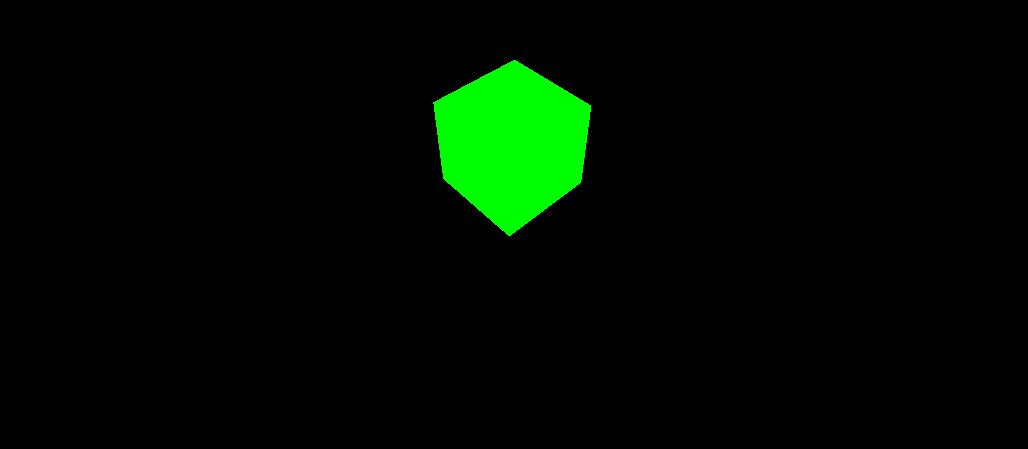
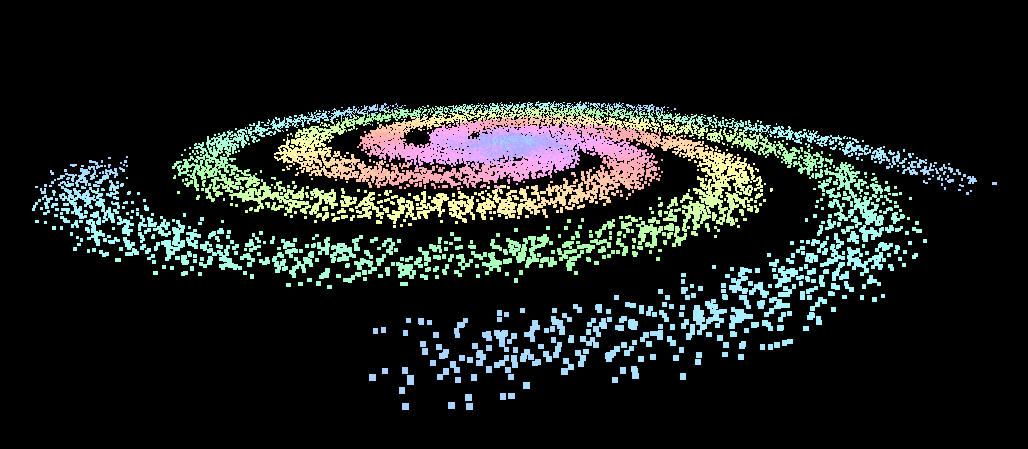
Before and after one commit to kensho-pilkey/FirstThreejs, a website built with Vite: page index.html in a window 1280 px wide. Shown: the part 255-704 px from the top of the page, without its empty margins (128-1156 px from the left). Built offline with nearby package versions, Linux system fonts and the light colour scheme; animation ran at ten frames a second.

Commit message:
galaxy added w spinning

```diff
--- a/index.html
+++ b/index.html
@@ -1,13 +1,15 @@
 <!DOCTYPE html>
 <html lang="en">
 <head>
-		<meta charset="utf-8">
-		<title>My first three.js app</title>
+    <meta charset="UTF-8">
+    <meta name="viewport" content="width=device-width, initial-scale=1.0">
+    <title>Spinning Galaxy with Three.js</title>
     <style>
-			body { margin: 0; }
+        body { margin: 0; overflow: hidden; }
+        canvas { display: block; }
     </style>
 </head>
 <body>
-		<script type="module" src="/main.js"></script>
+    <script type="module" src="./main.js"></script>
 </body>
 </html>
--- a/main.js
+++ b/main.js
@@ -1,25 +1,67 @@
 import * as THREE from 'three';
 
+// Set up the scene, camera, and renderer
 const scene = new THREE.Scene();
-const camera = new THREE.PerspectiveCamera( 75, window.innerWidth / window.innerHeight, 0.1, 1000 );
+const camera = new THREE.PerspectiveCamera(75, window.innerWidth / window.innerHeight, 0.1, 1000);
+const renderer = new THREE.WebGLRenderer();
+renderer.setSize(window.innerWidth, window.innerHeight);
+document.body.appendChild(renderer.domElement);
 
-const renderer = new THREE.WebGLRenderer();
-renderer.setSize( window.innerWidth, window.innerHeight );
-renderer.setAnimationLoop( animate );
-document.body.appendChild( renderer.domElement );
+// Galaxy parameters
+const starCount = 20000;
+const galaxyRadius = 7;
+const armCount = 5;
+const armSpread = 0.8;
+const armTwist = Math.PI / 4;
+const pointsGeometry = new THREE.BufferGeometry();
+const colors = [];
+const pointsMaterial = new THREE.PointsMaterial({ size: 0.05, vertexColors: true });
 
-const geometry = new THREE.BoxGeometry( 1, 1, 1 );
-const material = new THREE.MeshBasicMaterial( { color: 0x00ff00 } );
-const cube = new THREE.Mesh( geometry, material );
-scene.add( cube );
+// Generate stars with colors and spiral arms
+const positions = new Float32Array(starCount * 3);
+for (let i = 0; i < starCount; i++) {
+    const armIndex = i % armCount;
+    const radius = Math.random() * galaxyRadius;
+    const angle = (armIndex / armCount) * 2 * Math.PI + radius * armTwist;
+    const x = Math.cos(angle) * radius + (Math.random() - 0.5) * armSpread;
+    const y = (Math.random() - 0.5) * 0.2;
+    const z = Math.sin(angle) * radius + (Math.random() - 0.5) * armSpread;
 
-camera.position.z = 5;
+    positions[i * 3] = x;
+    positions[i * 3 + 1] = y;
+    positions[i * 3 + 2] = z;
 
+    // Add color based on distance from the center
+    const color = new THREE.Color();
+    color.setHSL((radius / galaxyRadius) + 0.6, 1.0, 0.7);
+    colors.push(color.r, color.g, color.b);
+}
+
+pointsGeometry.setAttribute('position', new THREE.BufferAttribute(positions, 3));
+pointsGeometry.setAttribute('color', new THREE.BufferAttribute(new Float32Array(colors), 3));
+const galaxy = new THREE.Points(pointsGeometry, pointsMaterial);
+scene.add(galaxy);
+
+// Camera positioning (top-down view)
+camera.position.set(0, 2, 10);
+camera.lookAt(0, 0, 0);
+
+// Animation loop
 function animate() {
+    requestAnimationFrame(animate);
 
-	cube.rotation.x += 0.01;
-	cube.rotation.y += 0.01;
+    // Rotate the galaxy slowly
+    galaxy.rotation.y += 0.001;
 
-	renderer.render( scene, camera );
+    // Render the scene
+    renderer.render(scene, camera);
+}
 
-}
+animate();
+
+// Adjust camera and renderer on window resize
+window.addEventListener('resize', () => {
+    camera.aspect = window.innerWidth / window.innerHeight;
+    camera.updateProjectionMatrix();
+    renderer.setSize(window.innerWidth, window.innerHeight);
+});
```
Lines whose indentation alone changed are shown as unchanged.
